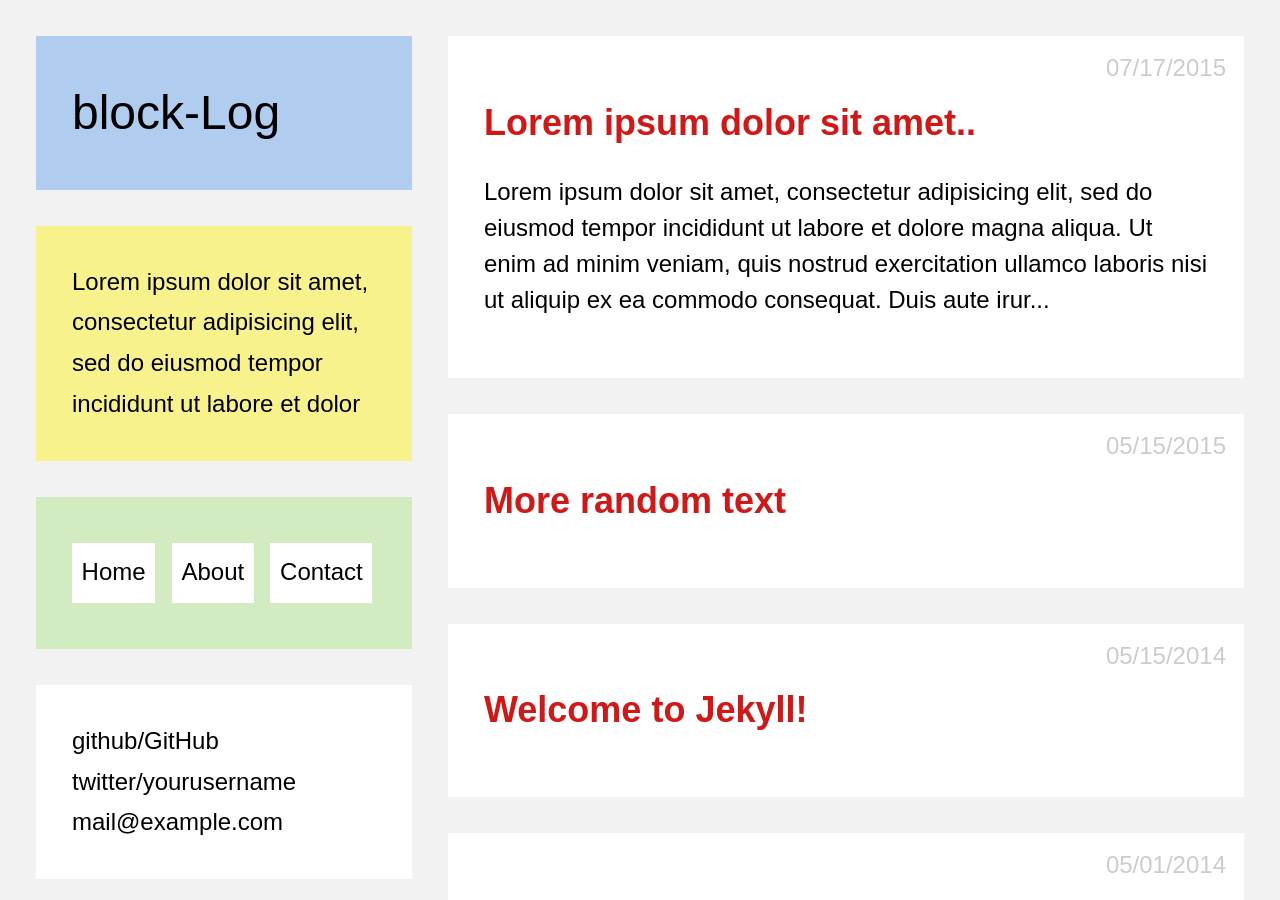
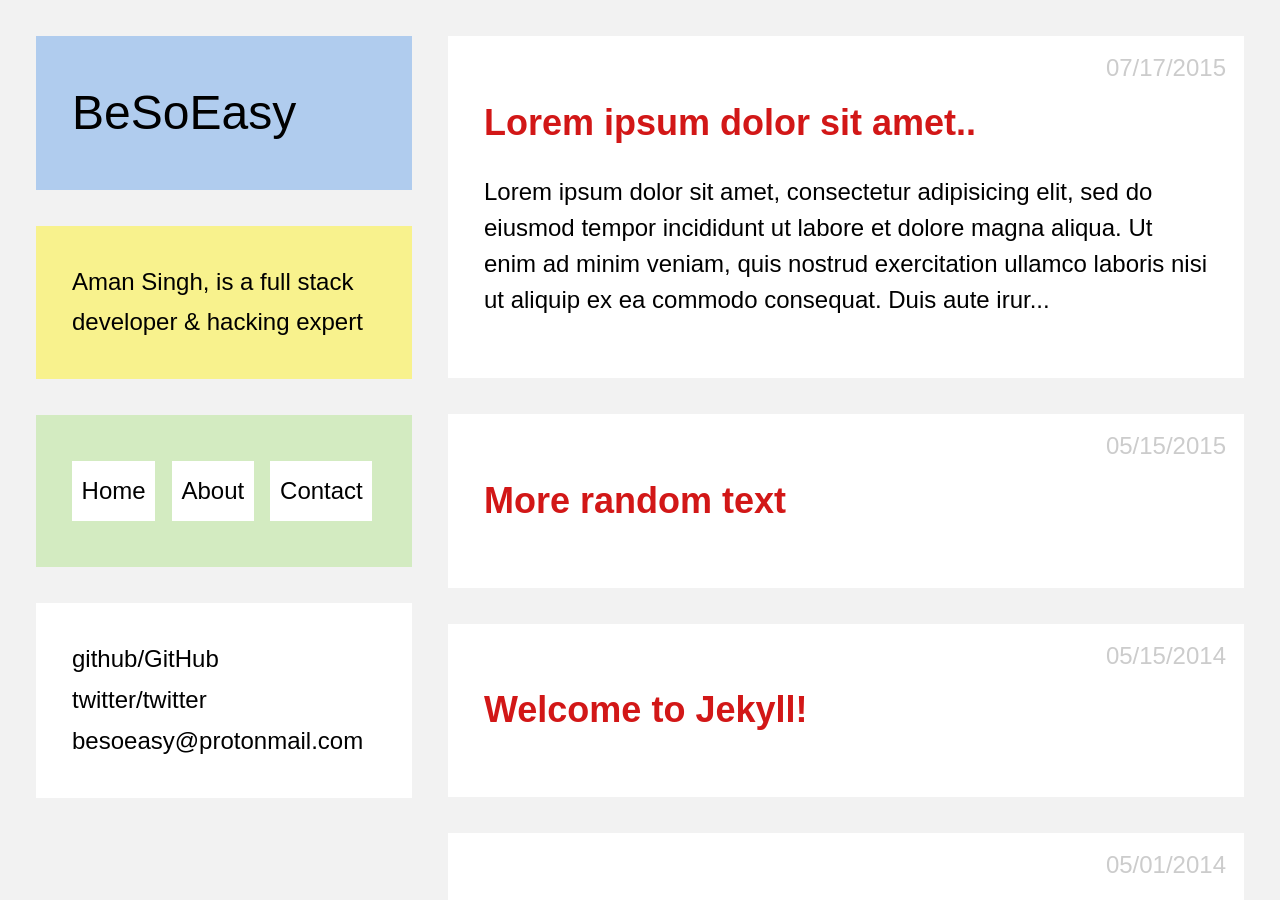
Before and after one commit to subhranshu50/besoeasy.github.io, a Jekyll site: the page built from index.html, in a window 1280 px wide and 900 px high. Built offline with Jekyll 4.4.1, drawn with Linux system fonts in a browser that asks for light colours.

Commit message:
Update _config.yml

```diff
--- a/_config.yml
+++ b/_config.yml
@@ -1,13 +1,13 @@
 # Site settings
-title:        "block-Log"
-description:  "Lorem ipsum dolor sit amet, consectetur adipisicing elit, sed do eiusmod tempor incididunt ut labore et dolor"
+title:        "BeSoEasy"
+description:  "Aman Singh, is a full stack developer & hacking expert"
 baseurl:      "" # the subpath of your site, e.g. /blog/
-url:          "http://yourdomain.com" # the base hostname & protocol for your site
-permalink:    /:year/:title
-github:       "yourusername"
-twitter:      "yourusername"
-email:        "mail@example.com"
-disqus-id:    "example" #leave blank if you dont want comments.
+url:          "http://besoeasy.com" # the base hostname & protocol for your site
+permalink:    /:title
+github:       "besoeasy"
+twitter:      "twitter"
+email:        "besoeasy@protonmail.com"
+disqus-id:    "" #leave blank if you dont want comments.
 
 # Build settings
 markdown:     kramdown
```
